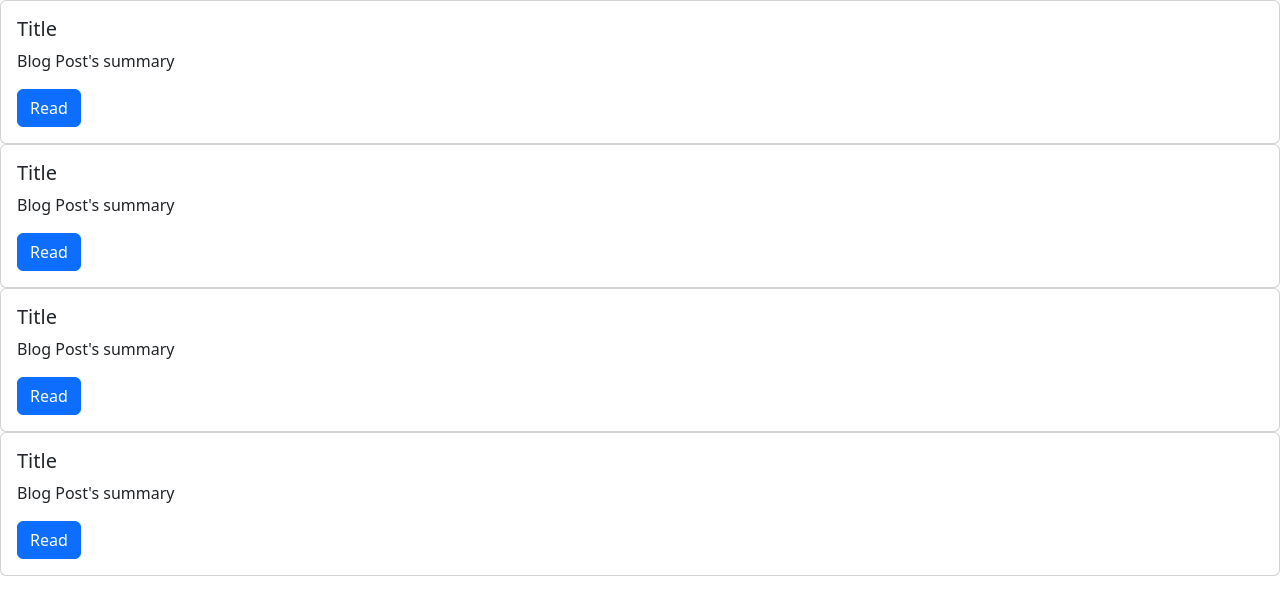
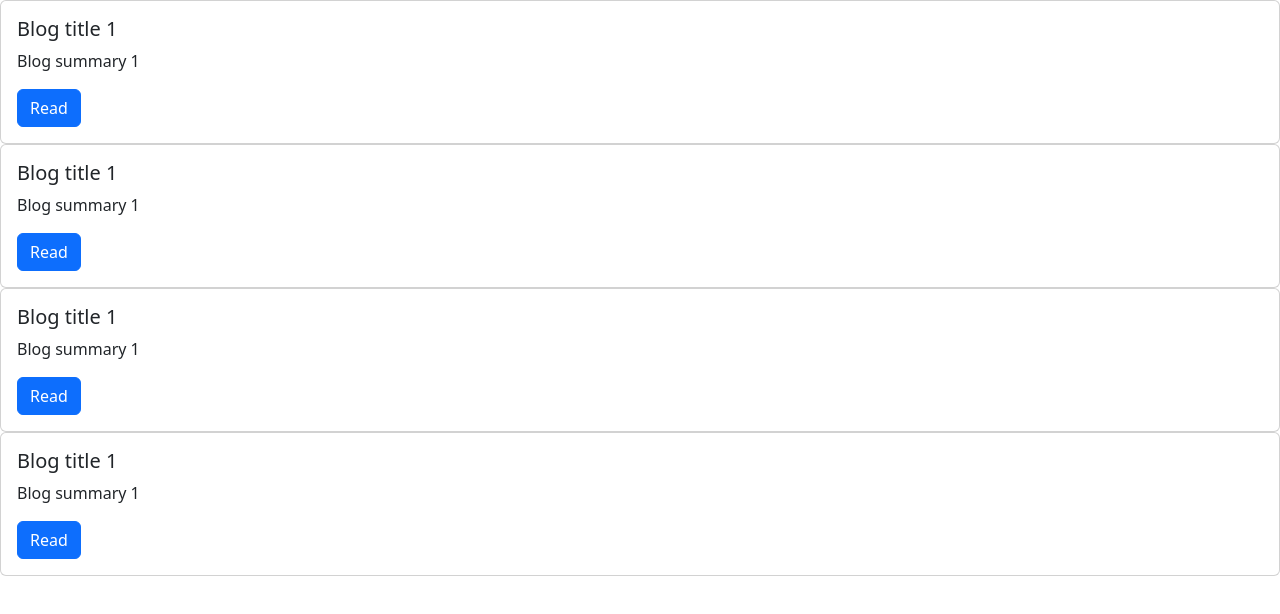
Before and after one commit to ElangoRaja7/angular-components-Indepth, an Angular app: page / in a window 1280 px wide. Shown: the top 614 px of the page. Built offline with nearby package versions, Linux system fonts and the light colour scheme.

Commit message:
Input demontration

```diff
--- a/src/app/blog-list/blog-list.component.html
+++ b/src/app/blog-list/blog-list.component.html
@@ -1,4 +1,4 @@
-<app-blog-post-tile></app-blog-post-tile>
-<app-blog-post-tile></app-blog-post-tile>
-<app-blog-post-tile></app-blog-post-tile>
-<app-blog-post-tile></app-blog-post-tile>
+<app-blog-post-tile title="Blog title 1" summary="Blog summary 1"></app-blog-post-tile>
+<app-blog-post-tile title="Blog title 1" summary="Blog summary 1"></app-blog-post-tile>
+<app-blog-post-tile title="Blog title 1" summary="Blog summary 1"></app-blog-post-tile>
+<app-blog-post-tile title="Blog title 1" summary="Blog summary 1"></app-blog-post-tile>
--- a/src/app/blog-post-tile/blog-post-tile.component.ts
+++ b/src/app/blog-post-tile/blog-post-tile.component.ts
@@ -1,4 +1,4 @@
-import { Component } from '@angular/core';
+import { Component, Input } from '@angular/core';
 
 @Component({
   selector: 'app-blog-post-tile',
@@ -10,15 +10,14 @@
 export class BlogPostTileComponent {
 
 
-  title:string="";
-  summary:string="";
+  @Input() title:string="";
+  @Input() summary:string="";
 
   constructor(){
 
   }
 
   ngOnInit(){
-    this.title="Title";
-    this.summary="Blog Post's summary"
+
   }
 }
```
